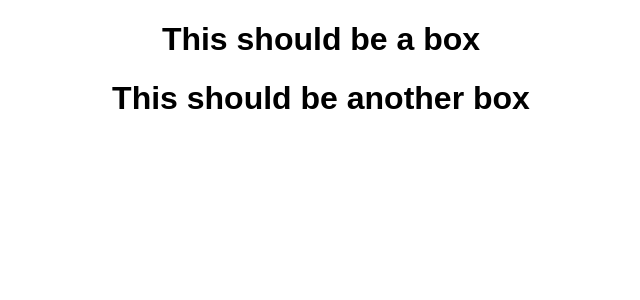
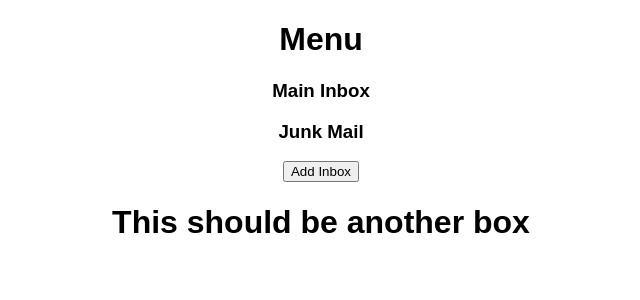
Before and after one commit to theAndrewCline/react-inbox, a React (Create React App) app: page / in a window 1280 px wide. Shown: the top 300 px of the page, without its empty margins (319-959 px from the left). Built offline with nearby package versions, Linux system fonts and the light colour scheme; the HTML template or start-up script is replaced by a standard one.

Commit message:
you can now inject props into inbox names

```diff
--- a/src/App.js
+++ b/src/App.js
@@ -1,8 +1,8 @@
 import React, { Component } from 'react';
 import './App.css';
 
-import Emails from 'Emails'
-import Menu from 'Menu'
+import Emails from './components/Emails'
+import Menu from './components/Menu'
 
 class App extends Component {
   render() {
--- a/src/Menu.js
+++ /dev/null
@@ -1,10 +0,0 @@
-import React, { Component } from 'react';
-
-
-export default class Menu extends Component {
-   render() {
-       return (
-            <h1>This should be a box</h1>
-       )
-   }
-}
--- /dev/null
+++ b/src/components/Menu.js
@@ -0,0 +1,16 @@
+import React, {Component} from 'react';
+
+import Inbox from './Menu/Inbox'
+
+export default class Menu extends Component {
+    render() {
+        return (
+            <div className='Menu'>
+                <h1>Menu</h1>
+                <Inbox name='Main Inbox'/>
+                <Inbox name='Junk Mail'/>
+                <button>Add Inbox</button>
+            </div>
+        );
+    }
+}
--- /dev/null
+++ b/src/components/Menu/Inbox.js
@@ -0,0 +1,9 @@
+import React, {Component} from 'react';
+
+export default class Inbox extends Component {
+    render() {
+        return (
+            <h3>{this.props.name}</h3>
+        );
+    }
+}
```
Also changed, not shown: src/components/Emails.js (renamed from src/Emails.js, +5 -6 lines).
